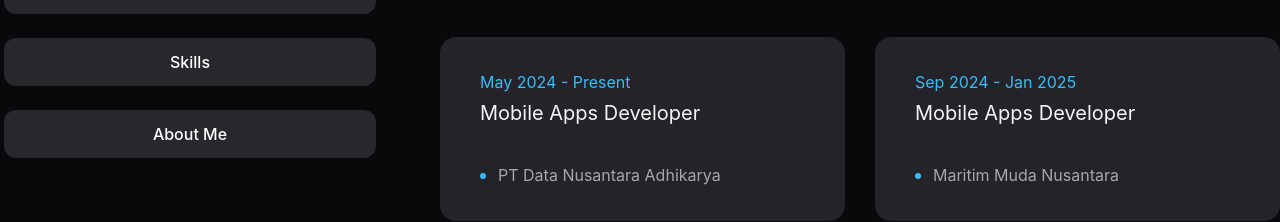
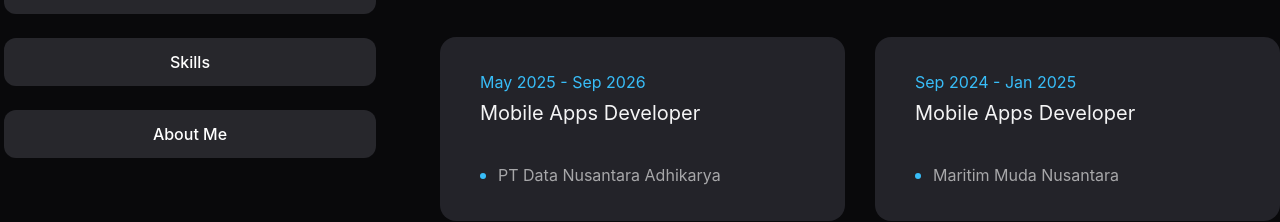
Before and after one commit to ArifIlham0/portfolio-new, a Next.js app: page /resume in a window 1280 px wide. Shown: the part 227-449 px from the top of the page. Built offline with nearby package versions, Linux system fonts and the light colour scheme.

Commit message:
chore: update work experience duration and project number

```diff
--- a/constants/data.tsx
+++ b/constants/data.tsx
@@ -14,7 +14,7 @@
             {
                 company: "PT Data Nusantara Adhikarya",
                 position: "Mobile Apps Developer",
-                duration: "May 2024 - Present",
+                duration: "May 2025 - Sep 2026",
                 description: "Lead mobile development for public sector and ISP monitoring platforms, ensuring high availability, offline resilience, and smooth native device performance.",
                 highlights: [
                     "Engineered Banggai Digital Service, a citizen services super-app published on App Store & Google Play with multi-service integration.",
--- a/constants/project.ts
+++ b/constants/project.ts
@@ -91,7 +91,7 @@
             ],
         },
         {
-            num: "06",
+            num: "05",
             category: "Mobile App & Web",
             title: "Vocasia",
             description: "An online educational marketplace & learning management system platform for sharing structured skills and knowledge. Vocasia can be widely used for both individuals and communities with affordable training prices.",
```
